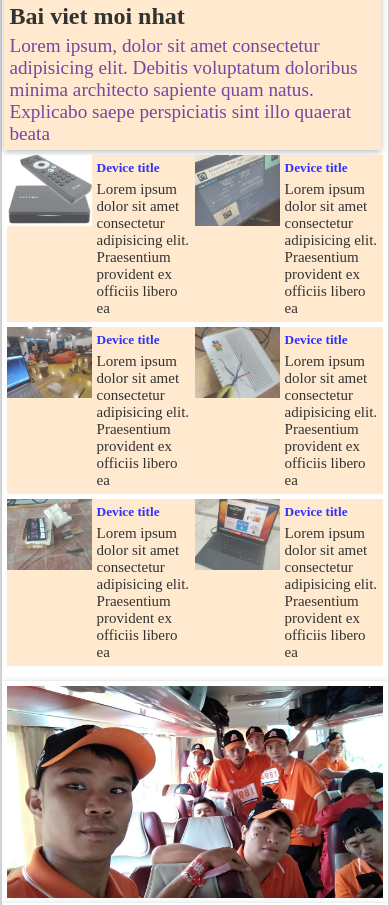
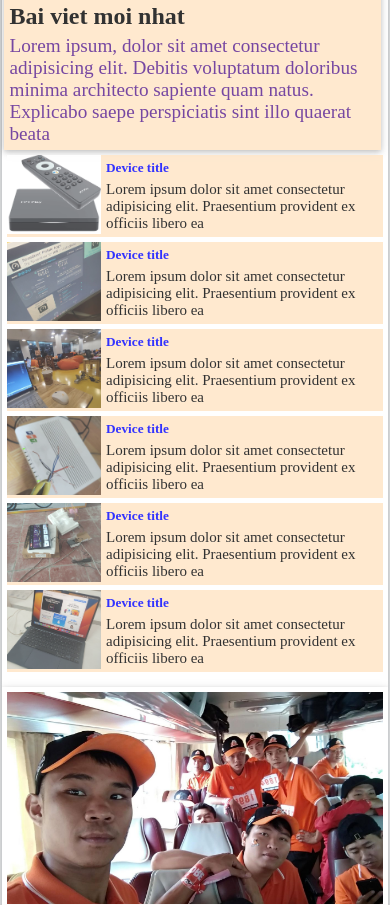
Before and after one commit to dieplv2/telecom, a plain HTML site: page index.html in a window 390 px wide. Shown: the part 2926-3831 px from the top of the page. Drawn offline with Linux system fonts and the light colour scheme.

Commit message:
update Device interfa

```diff
--- a/style.css
+++ b/style.css
@@ -364,9 +364,20 @@ a {
     width: 100%;
   }
 
+  /* img-list */
+  #img-list {
+    width: 100%;
+  }
+  #img-list li {
+    float: none;
+    overflow: hidden;
+    width: 100%;
+  }
+
   #img-list li img {
-    width: 45%;
+    width: 25%;
   }
+
   #img-list li p {
     font-size: 15px;
   }
```
